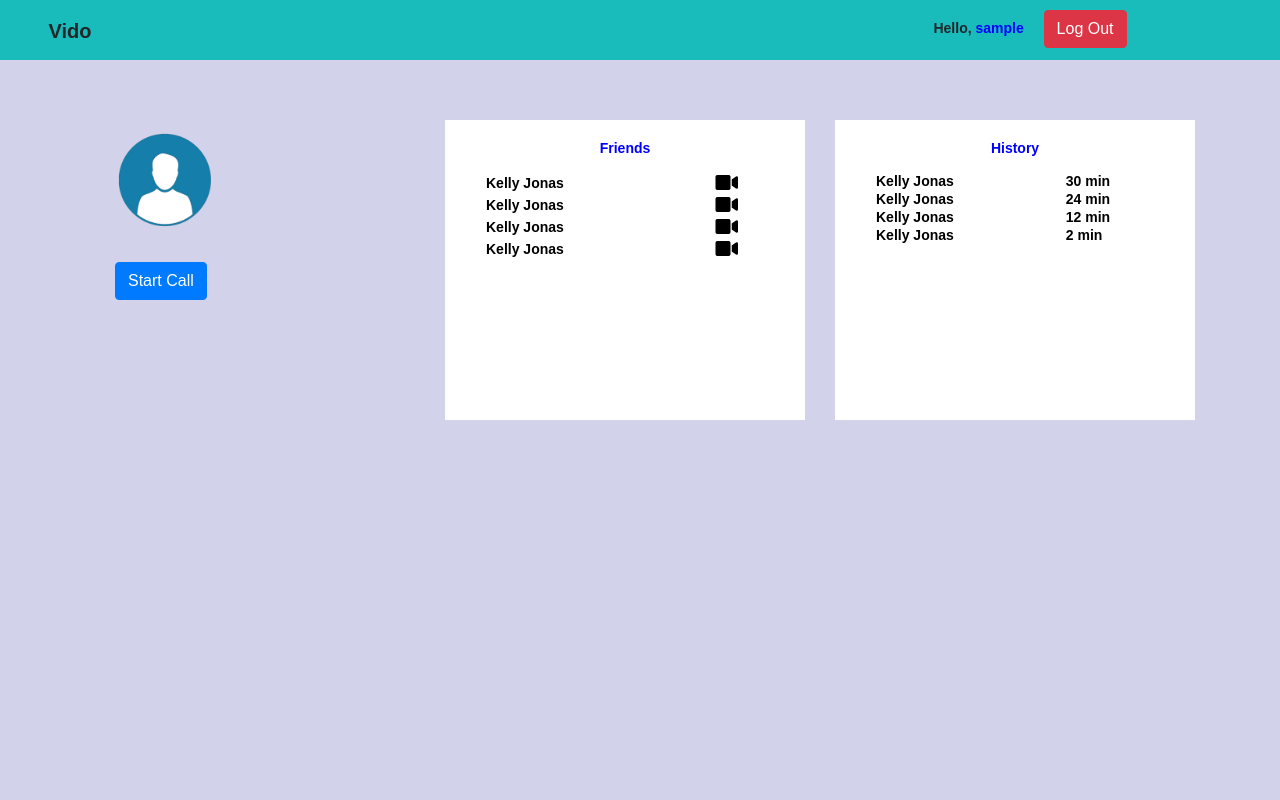
After one commit to tonylee1556/Vido-VideoConferencing, a PHP site: page / in a window 1280 px wide. The commit adds this page. Run offline with PHP 8.4, Linux system fonts and the light colour scheme; the visitor is signed in with stand-in values (Sample User, id 1).

Commit message:
dessigned home page

```diff
--- a/code/assets/css/style.css
+++ b/code/assets/css/style.css
@@ -0,0 +1,92 @@
+*{
+    box-sizing: border-box;
+    /* border:1px solid black; */
+}
+
+.header{
+    position: relative;
+    width:100%;
+    height:60px;
+    padding-top:10px;
+    padding-left:20px;
+    background-color: rgb(25, 187, 187);
+}
+
+.sitename{
+    position: relative;
+    display: inline-block;
+    width:100px;
+    padding-top:10px;
+    float:left;
+    font-size:20px;
+    font-weight:bold;
+}
+
+.userdetails{
+    position: relative;
+    display: inline-block;
+    width:500px;
+    float:right;
+}
+
+.userspan{
+    font-weight:bold;
+}
+
+.userdetail-username{
+    color:blue;
+}
+
+.main{
+    position: relative;
+    width:100%;
+    height:calc(100vh - 60px);
+    padding-top:60px;
+    background-color: rgb(210, 210, 235);
+}
+
+.inside{
+    padding:20px;
+    background-color: white;
+    min-height:300px;
+}
+
+.inside-heading{
+    color:blue;
+    font-weight: bold;
+}
+
+.call-table{
+    margin-left: 20px;
+    width:300px;
+    text-align: left;
+    color:black;
+}
+
+.call-table td{
+    font-weight:bold;
+    cursor: pointer;
+}
+
+.call-table td:hover{
+    color: red;
+}
+
+.circle{
+    margin-left:30px;
+    margin-top:10px;
+    height:100px;
+    width:100px;
+    border-radius: 50%;
+}
+
+.user-image{
+    height:100px;
+    width:100px;
+    border-radius: 50%;
+}
+
+.start-call{
+    text-align: left;
+    padding-left:30px;
+}
--- /dev/null
+++ b/code/index.php
@@ -0,0 +1,89 @@
+<?php
+// Initialize the session
+session_start();
+
+// Check if the user is logged in, if not then redirect him to login page
+if(!isset($_SESSION["loggedin"]) || $_SESSION["loggedin"] !== true){
+    header("location: login.php");
+    exit;
+}
+?>
+
+<!DOCTYPE html>
+<html lang="en">
+<head>
+    <meta charset="UTF-8">
+    <title>Welcome - Vido</title>
+    <link rel="stylesheet" href="https://stackpath.bootstrapcdn.com/bootstrap/4.5.2/css/bootstrap.min.css">
+    <style>
+        body{ font: 14px sans-serif; text-align: center; }
+    </style>
+
+    <link rel="stylesheet" href="assets/css/style.css">
+    <link rel="stylesheet" href="https://cdnjs.cloudflare.com/ajax/libs/font-awesome/5.15.3/css/all.min.css" integrity="sha512-iBBXm8fW90+nuLcSKlbmrPcLa0OT92xO1BIsZ+ywDWZCvqsWgccV3gFoRBv0z+8dLJgyAHIhR35VZc2oM/gI1w==" crossorigin="anonymous" />
+</head>
+<body>
+    <!-- <h1 class="my-5">Hi, <b>
+
+    </b>. Welcome to Vido.</h1>
+    <p>
+        <a href="passwordReset.php" class="btn btn-warning">Reset Your Password</a>
+        <a href="logout.php" class="btn btn-danger ml-3">Sign Out of Your Account</a>
+    </p> -->
+
+    <div class="header">
+        <div class="sitename"> Vido </div>
+        <div class="userdetails">
+
+            <span class="userspan"> Hello,
+                <a href="settings.php">
+                    <span class="userdetail-username"><?php echo htmlspecialchars($_SESSION["username"]);?></span>
+                </a>
+            </span>
+            <span class="userspan"> <a href="logout.php" class="btn btn-danger ml-3">Log Out</a> </span>
+
+        </div>
+    </div>
+
+    <div class="main">
+    <div class="container">
+        <div class="row">
+            <div class="col-sm">
+            <div class="circle">
+                <img class="user-image" src="assets/images/user.png" />
+            </div>
+            <br><br>
+            <div class="start-call">
+            <button class="btn btn-primary">Start Call</button>
+            </div>
+            </div>
+            <div class="col-sm">
+                <div class="inside">
+                    <span class="inside-heading">Friends</span>
+                    <br><br>
+                    <table class="call-table">
+                    <tr><td>Kelly Jonas</td><td><i class="fas fa-video" style="font-size:20px;"></i></td></tr>
+                    <tr><td>Kelly Jonas</td><td><i class="fas fa-video" style="font-size:20px;"></i></td></tr>
+                    <tr><td>Kelly Jonas</td><td><i class="fas fa-video" style="font-size:20px;"></i></td></tr>
+                    <tr><td>Kelly Jonas</td><td><i class="fas fa-video" style="font-size:20px;"></i></td></tr>
+                    </table>
+                </div>
+            </div>
+            <div class="col-sm">
+            <div class="inside">
+            <span class="inside-heading">History</span>
+            <br><br>
+                    <table class="call-table">
+                    <tr><td>Kelly Jonas</td><td>30 min</td></tr>
+                    <tr><td>Kelly Jonas</td><td>24 min</td></tr>
+                    <tr><td>Kelly Jonas</td><td>12 min</td></tr>
+                    <tr><td>Kelly Jonas</td><td>2 min </td></tr>
+                    </table>
+            </div>
+            </div>
+        </div>
+    </div>
+    </div>
+
+</body>
+</html>
--- a/code/login.php
+++ b/code/login.php
@@ -64,7 +64,7 @@ if($_SERVER["REQUEST_METHOD"] == "POST"){
                             $_SESSION["username"] = $username;
 
                             // Redirect user to welcome page
-                            header("location: welcome.php");
+                            header("location: index.php");
                         } else{
                             // Password is not valid, display a generic error message
                             $login_err = "Invalid username or password.";
```
Also changed, not shown: code/settings.php (added, +51 -0 lines), code/welcome.php (deleted, +0 -29 lines), code/assets/images/user.png (added).
